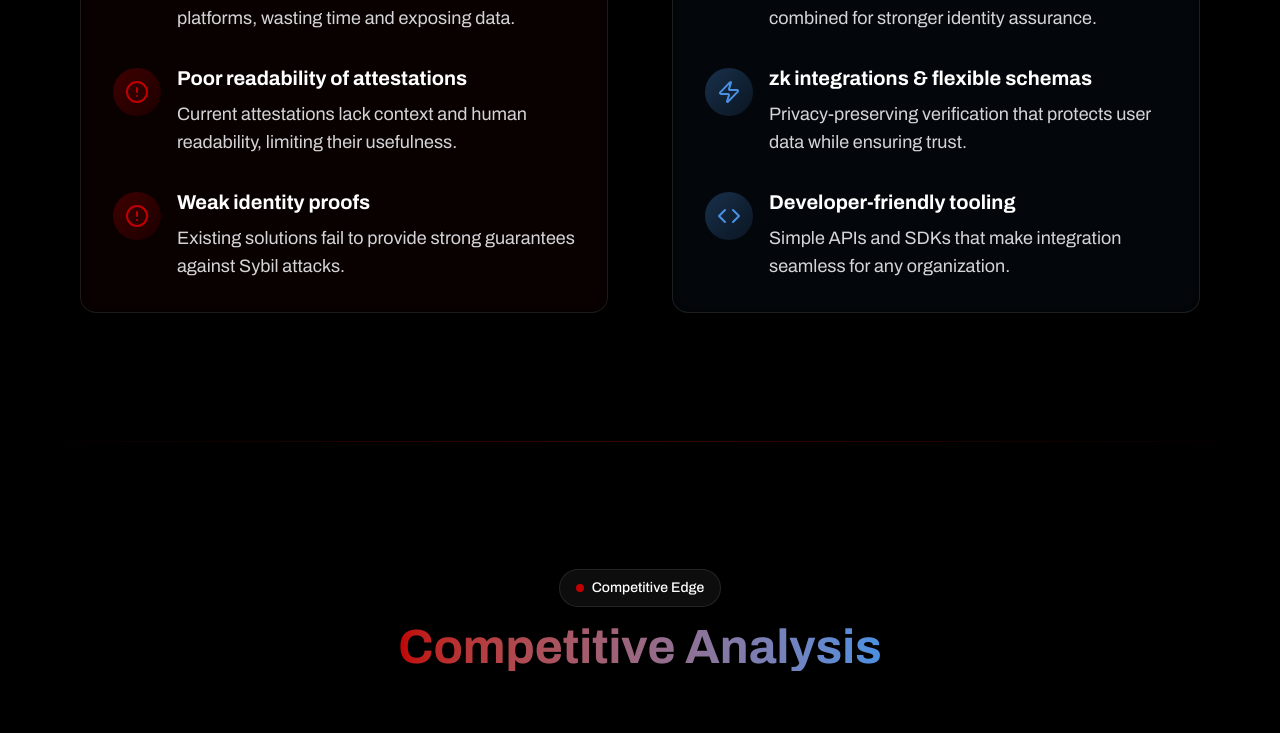
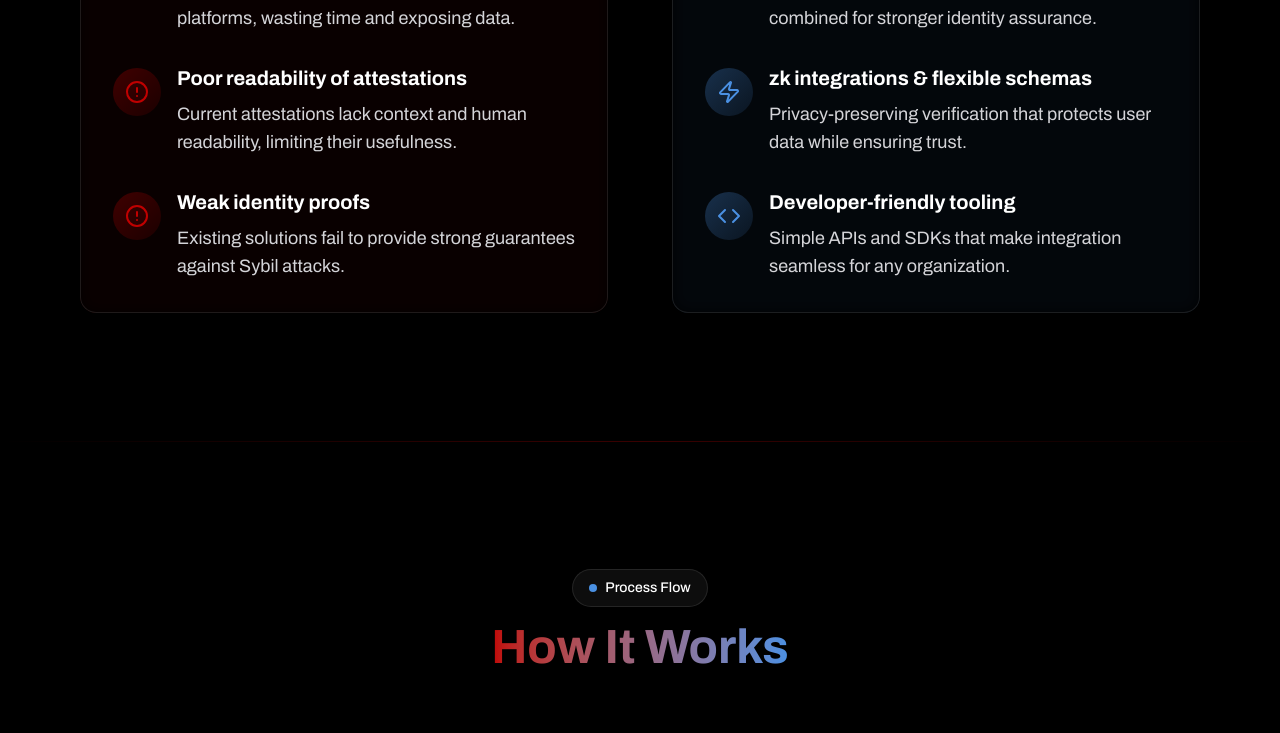
Before and after one commit to metalboyrick/assap, a Next.js app in the folder apps/landing/: page / in a window 1280 px wide. Shown: the part 2000-2733 px from the top of the page. Built offline with nearby package versions, Linux system fonts and the light colour scheme.

Commit message:
chore: comment out some sections

```diff
--- a/apps/landing/app/page.tsx
+++ b/apps/landing/app/page.tsx
@@ -1,14 +1,11 @@
 import {
   AboutSection,
   BackgroundElements,
-  ComparisonSection,
-  CTASection,
   Footer,
   HeroSection,
   HowItWorksSection,
   Navbar,
   ProblemsSolutionsSection,
-  RevenueModelSection,
   UseCasesSection,
   VisionTimelineSection,
 } from "@/components/landing";
@@ -23,12 +20,12 @@ export default function LandingPage() {
         <HeroSection />
         <AboutSection />
         <ProblemsSolutionsSection />
-        <ComparisonSection />
+        {/* <ComparisonSection /> */}
         <HowItWorksSection />
         <UseCasesSection />
-        <RevenueModelSection />
+        {/* <RevenueModelSection /> */}
         <VisionTimelineSection />
-        <CTASection />
+        {/* <CTASection /> */}
       </main>
 
       <Footer />
```
